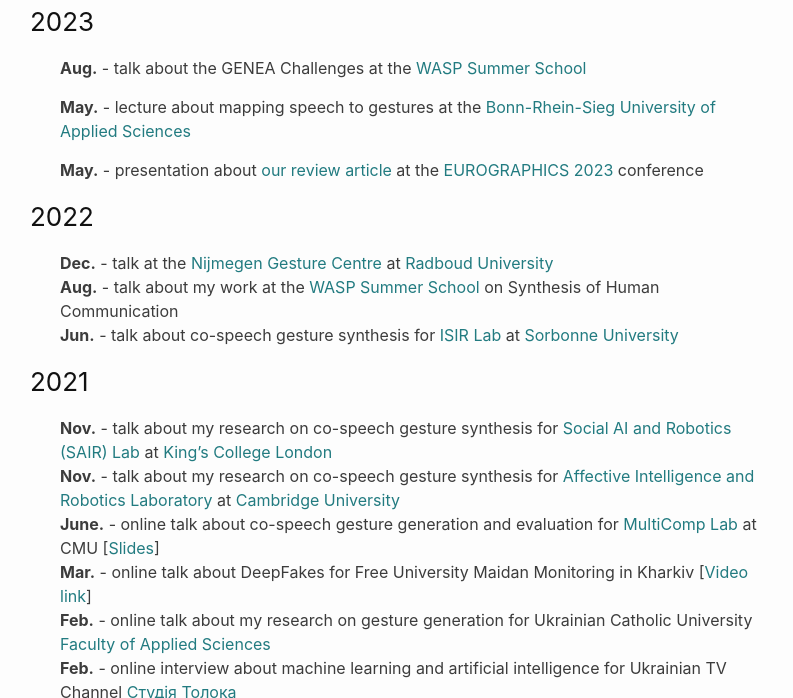
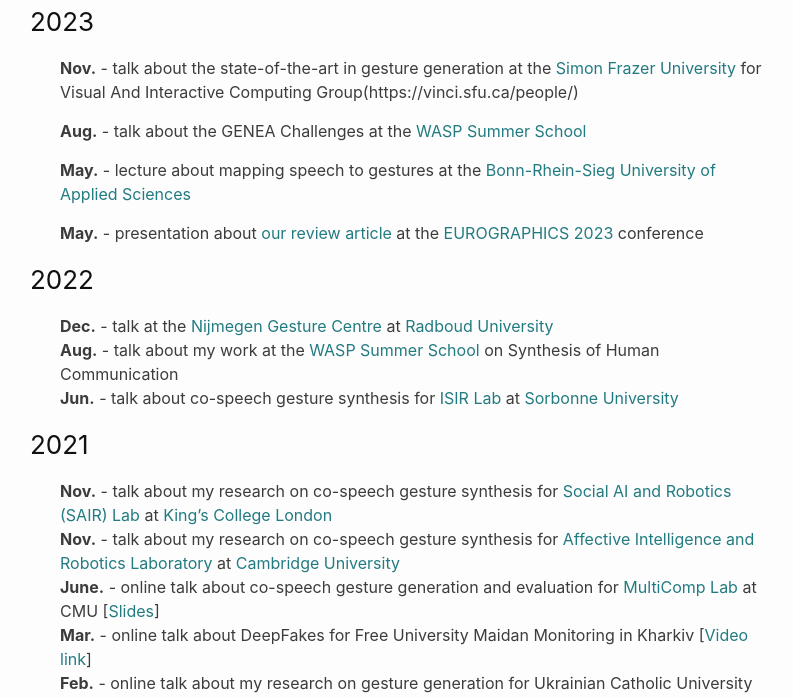
Before and after one commit to Svito-zar/Svito-zar.github.io, a Jekyll site: the page built from _pages/speaking.md, in a window 1280 px wide and 900 px high, scrolled down 321 px, cut to the strip 202-900 px from the top of the window. Shown: the whole strip, without its empty margins (240-1033 px from the left). Built offline with Jekyll 4.4.1, drawn with Linux system fonts in a browser that asks for light colours.

Commit message:
Update speaking

```diff
--- a/_pages/speaking.md
+++ b/_pages/speaking.md
@@ -9,6 +9,7 @@
 
 ### 2023
 
+* <strong>Nov.</strong> - talk about the state-of-the-art in gesture generation at the [Simon Frazer University](https://www.sfu.ca/) for Visual And Interactive Computing Group(https://vinci.sfu.ca/people/)
 
 * <strong>Aug.</strong> - talk about the GENEA Challenges at the [WASP Summer School](https://wasp-sweden.org/industrial-cooperation/research-arenas/wara-media-and-language/)
 
```
